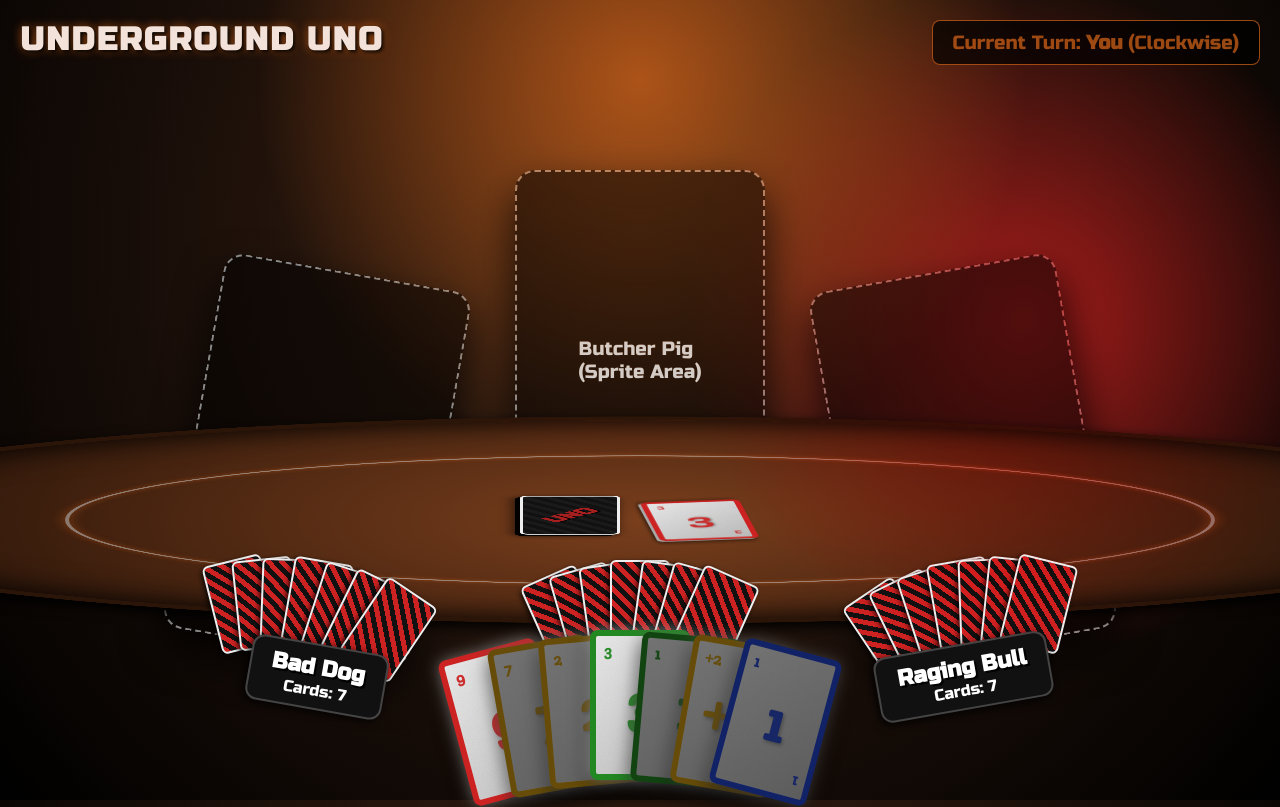
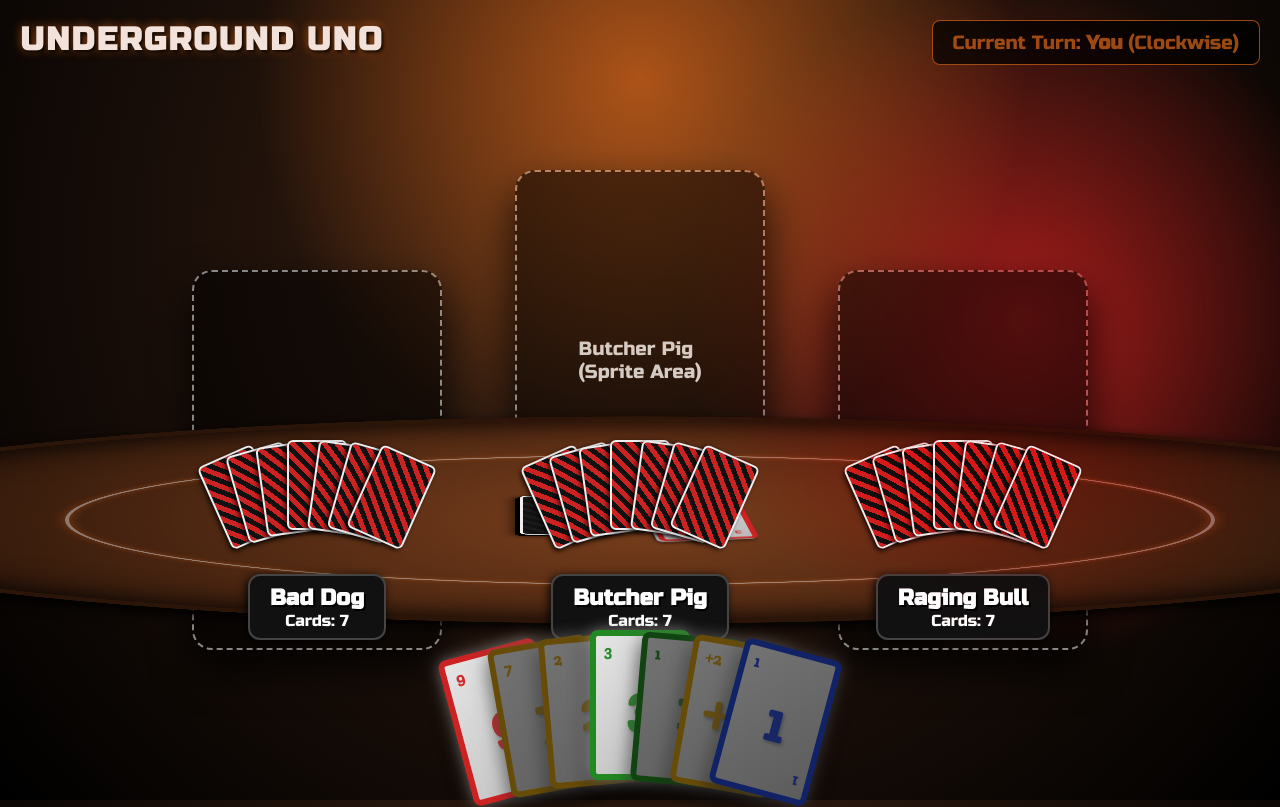
Before and after one commit to Tenko101/birth, a React (Vite) app in the folder poker-uno/: page / in a window 1280 px wide. Shown: the top 807 px of the page. Built offline with nearby package versions, Linux system fonts and the light colour scheme.

Commit message:
Make sprites upright and place cards in their hands

```diff
--- a/poker-uno/src/index.css
+++ b/poker-uno/src/index.css
@@ -127,17 +127,17 @@ body {
 .opponent.right { margin-top: 150px; }
 .opponent.center { margin-top: 50px; }
 
-/* Apply tilts individually */
+/* Apply tilts individually - Removed rotations to keep them upright */
 .opponent.left .player-sprite-placeholder,
 .opponent.left .opponent-hand,
 .opponent.left .opponent-stats {
-  transform: rotate(10deg);
+  transform: none;
 }
 
 .opponent.right .player-sprite-placeholder,
 .opponent.right .opponent-hand,
 .opponent.right .opponent-stats {
-  transform: rotate(-10deg);
+  transform: none;
 }
 
 .player-sprite-placeholder {
@@ -168,7 +168,7 @@ body {
 
 .opponent-hand {
   position: absolute;
-  bottom: 0px;
+  bottom: 120px;
   display: flex;
   justify-content: center;
 
@@ -190,7 +190,7 @@ body {
 
 .opponent-stats {
   position: absolute;
-  bottom: -60px;
+  bottom: 10px;
   text-align: center;
   background: #111;
   padding: 8px 20px;
```
